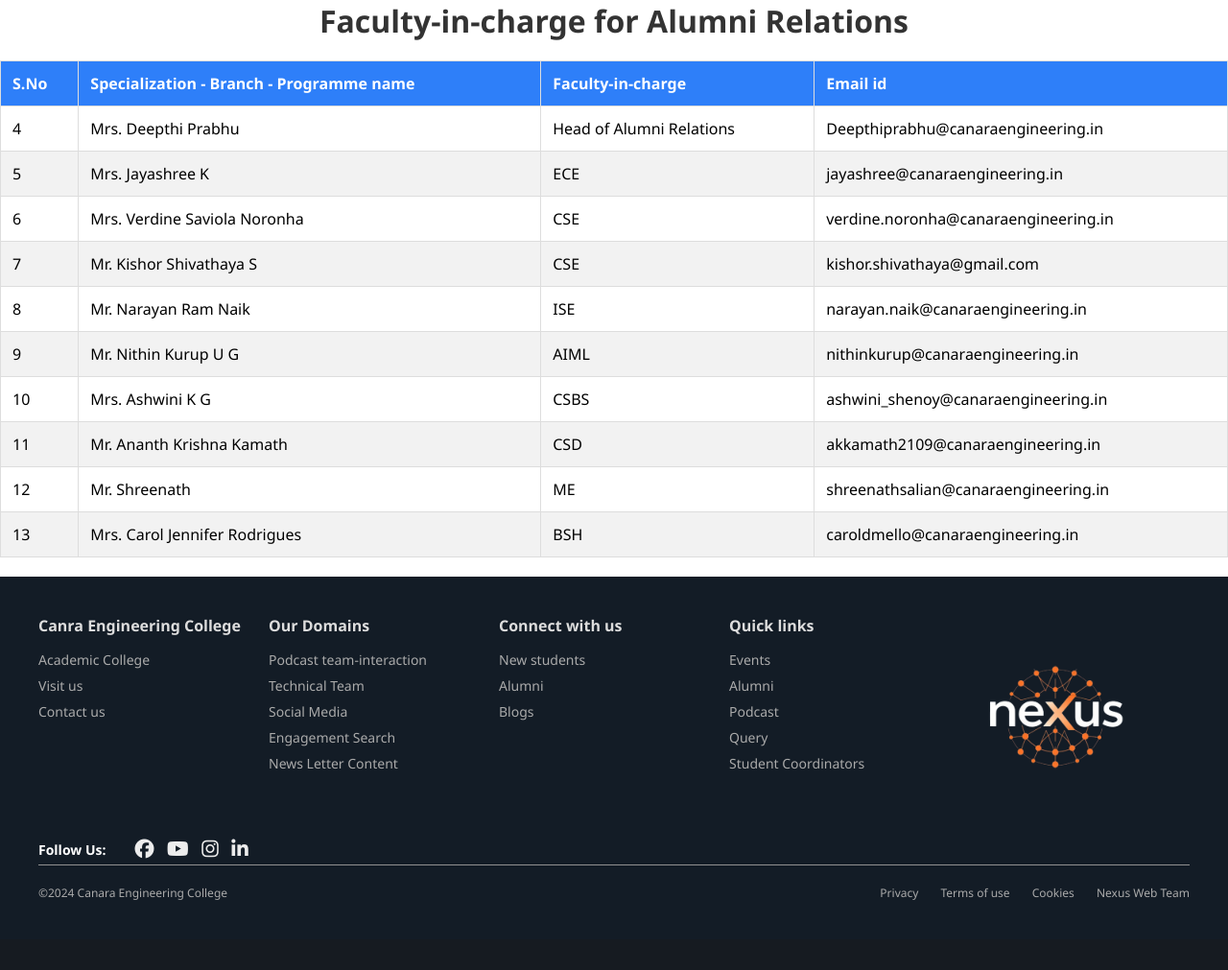
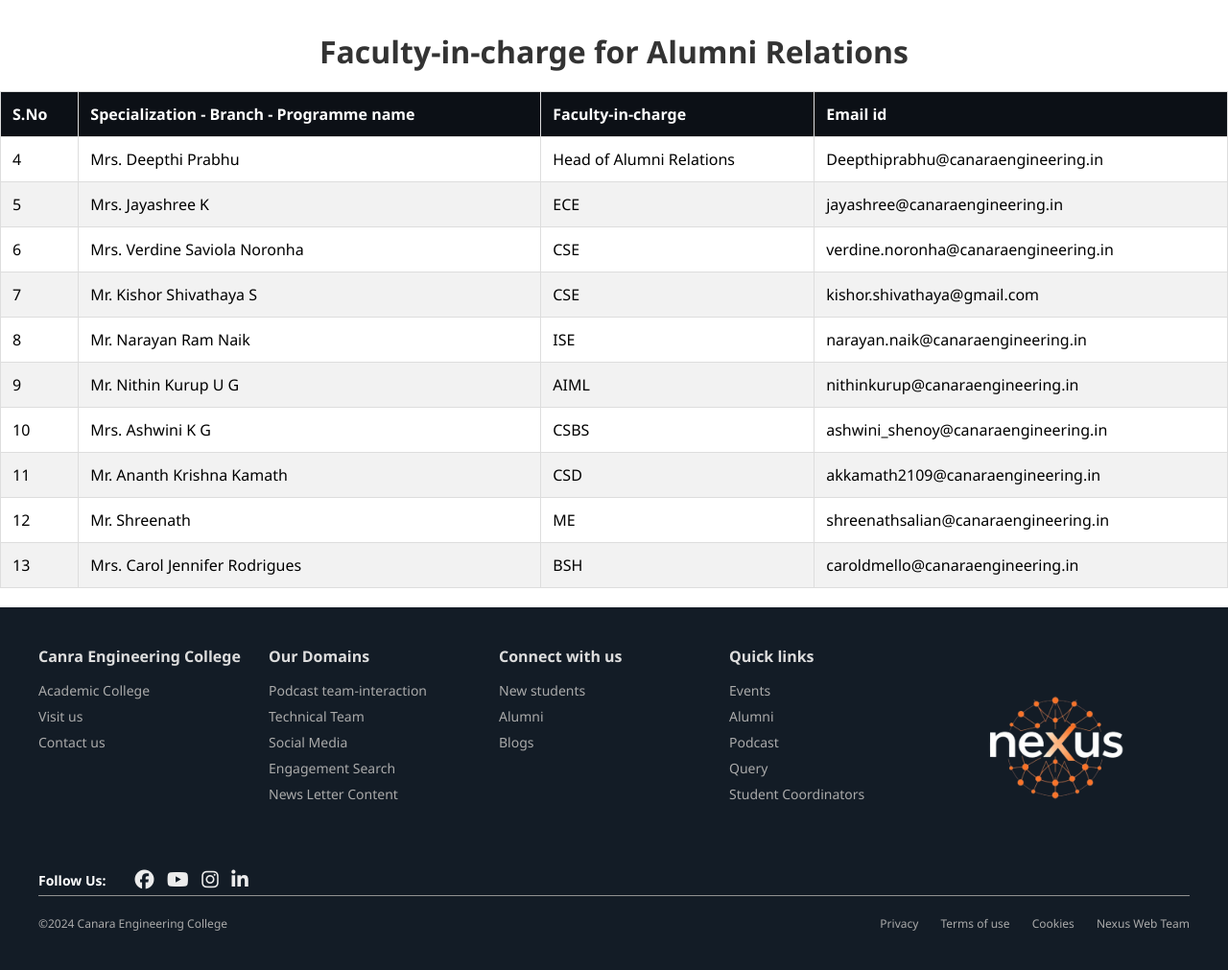
Before and after one commit to Rakshan001/Nexus_Web, a Django app: page /coordinators/faculty-coordinators/ in a window 1280 px wide. Shown: the part 90-1101 px from the top of the page at 96% size. Before the commit the page ends 1028 px from the top, so only its background shows below. Run offline with Django 4.2, Linux system fonts and the light colour scheme; data comes from the database, SQL or seed files in the repository; both versions use the stored data as it was after the commit; some libraries are stand-ins or nearby versions.

Commit message:
added css to gallery faculty coordinators

```diff
--- a/Nexus/coordinators/templates/coordinators/faculty-coordinators.html
+++ b/Nexus/coordinators/templates/coordinators/faculty-coordinators.html
@@ -11,6 +11,7 @@
     <style>
 
         h1 {
+            margin-top: 2rem;
             text-align: center;
             color: #333;
         }
@@ -20,6 +21,8 @@
         }
         table {
             width: 100%;
+            max-width: 1300px;
+            margin: 0 auto;
             border-collapse: collapse;
             box-shadow: 0 2px 3px rgba(0,0,0,0.1);
             border: 1px solid #ddd;
@@ -30,8 +33,8 @@
             border: 1px solid #ddd;
         }
         th {
-            background-color: #2e7ff9;
-            color: white;
+            background-color: #0c1016;
+            color: rgb(255, 255, 255);
         }
         tr:nth-child(even) {
             background-color: #f2f2f2;
```
Also changed, not shown: Nexus/db.sqlite3, 6 other files.
